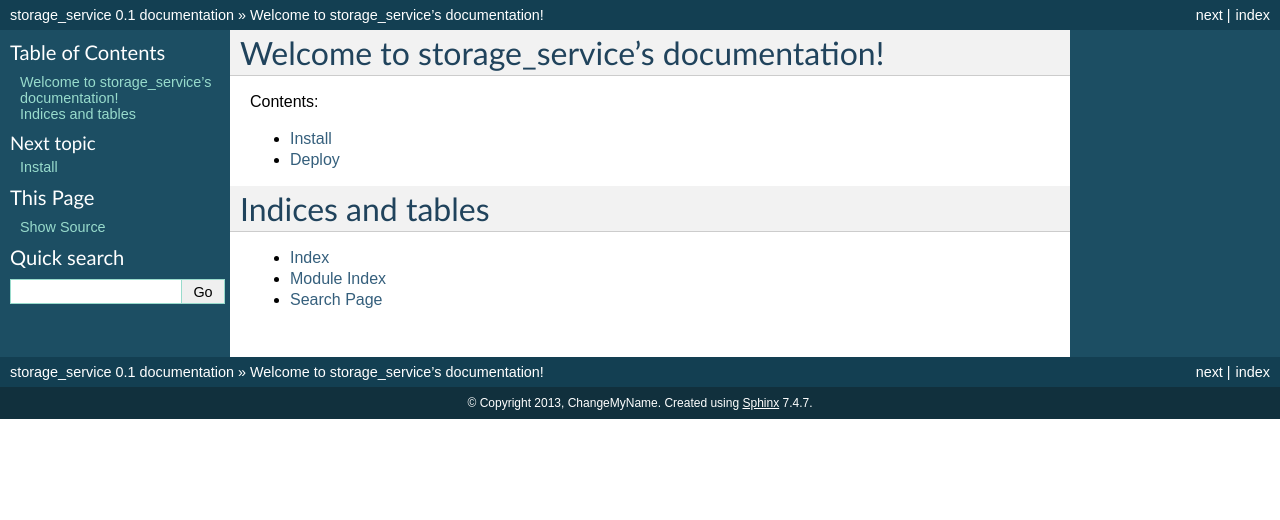
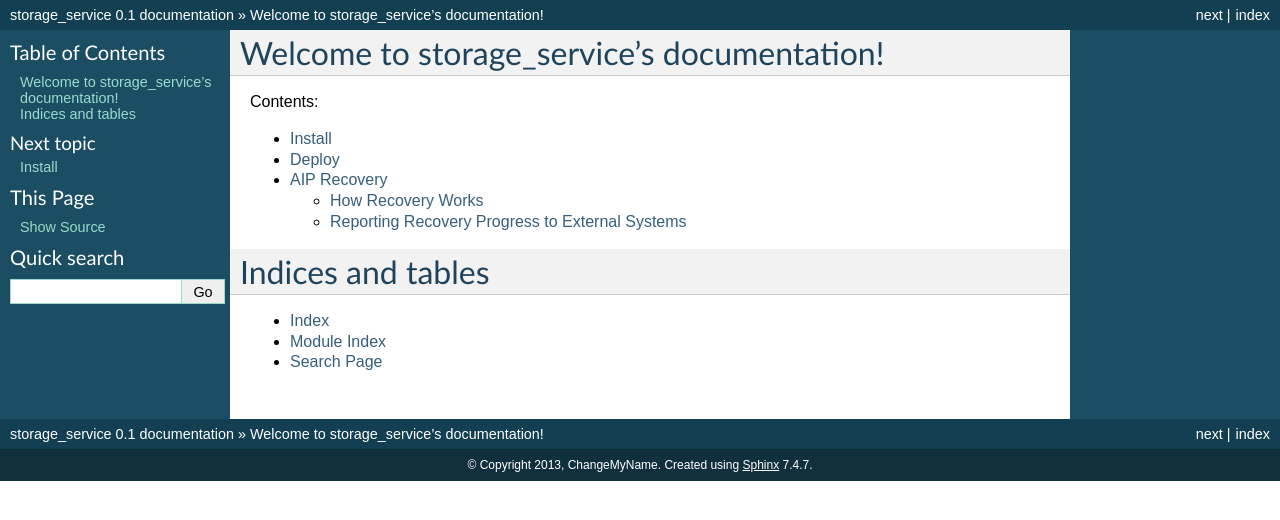
Before and after one commit to artefactual/archivematica-storage-service, a Sphinx documentation site: the page built from docs/index.rst, in a window 1280 px wide. Shown: the top 520 px of the page. Built offline with Sphinx 7.4.7, drawn with Linux system fonts in a browser that asks for light colours; pages that are not in the unit, such as notebooks, are missing from menus; part of the change alters nothing that is shown.

Commit message:
AIP recovery: add Sphinx doc of admin/process

```diff
--- a/docs/index.rst
+++ b/docs/index.rst
@@ -13,6 +13,7 @@ Contents:
 
    install
    deploy
+   recovery
    tests
 
 
--- /dev/null
+++ b/docs/recovery.rst
@@ -0,0 +1,66 @@
+:Authors:
+    Mike Cantelon
+
+AIP Recovery
+============
+
+AIP recovery support allows a storage service administrator to replace a
+corrupt version of a stored AIP with a correct version (restored from a backup,
+for example).
+
+The AIP recovery process involves copying a recovered version of an AIP
+into a dedicated recovery directory accessible by the storage service. You can
+determine the location of this directory by clicking "Locations" in the storage
+service administration web interface then finding the path assocated with AIP
+recovery.
+
+Once the recovered version is in place, recovery can be requested via the
+storage service's REST interface.
+
+The recovery request must then be approved by an administrator. To get to the
+recovery request administration page, click "Packages" then "View recovery
+requests" in the storage service administration web interface. Enter a reason
+for approval then click "Approve" to start recovery.
+
+
+How Recovery Works
+------------------
+
+One an AIP recovery has been approved, the storage service does the following:
+
+#. Checks the fixity data of the recovered AIP files, failing recovery if the
+   fixity check fails
+#. Copies the corrupt AIP file to a backup directory within the recovery
+   location
+#. Copies the recovered AIP files to AIP storage
+#. Checks the fixity data of the stored AIP, failing recovery if the fixity
+   check fails
+
+
+Reporting Recovery Progress to External Systems
+-----------------------------------------------
+
+AIP recovery can be optionally configured to report progress to another system,
+via a REST POST call, when an AIP recovery has been approved, rejected, or has
+failed. The information sent includes the ID of the recover request, whether
+the recovery request was processed successfully, and a text message including
+the recover request status ("APPROVE" or "REJECT") and the administrator's
+reasoning for the decision.
+
+The following is an example of the JSON sent by this POST call:
+
+::
+
+    {
+      "event_id": 127,
+      "message": "APPROVE: Request approved, files look good.",
+      "success": true
+    }
+
+To configure the storage service to report AIP restore progress to another
+system, click "Administration" in the storage service administration web
+interface and enter a REST endpoint URL into the "Recover request notification
+url" field.
+
+If the endpoint requires basic authentication, you'll also need to enter a
+username and password into the two fields below it. Click "Save" when you're done.
```
